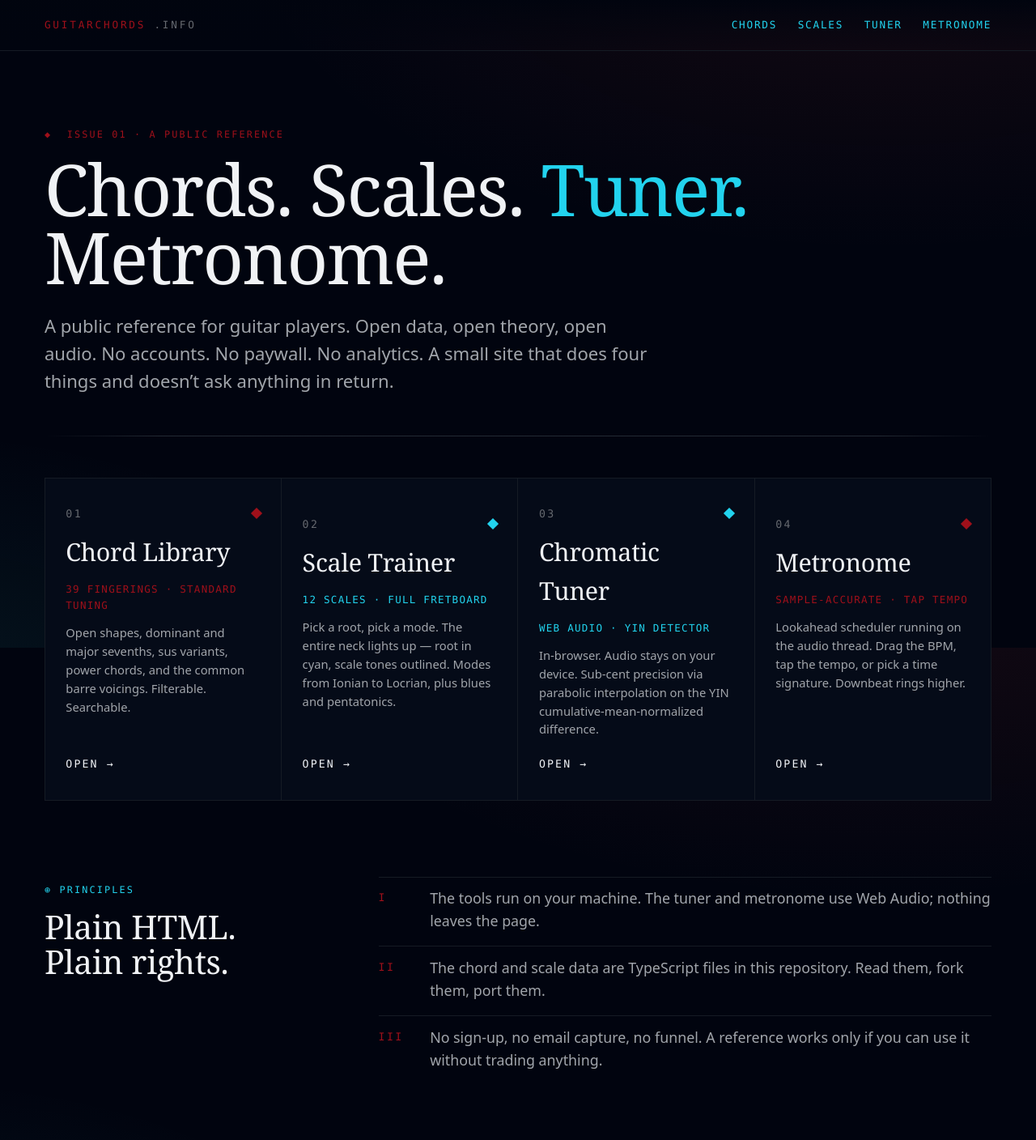
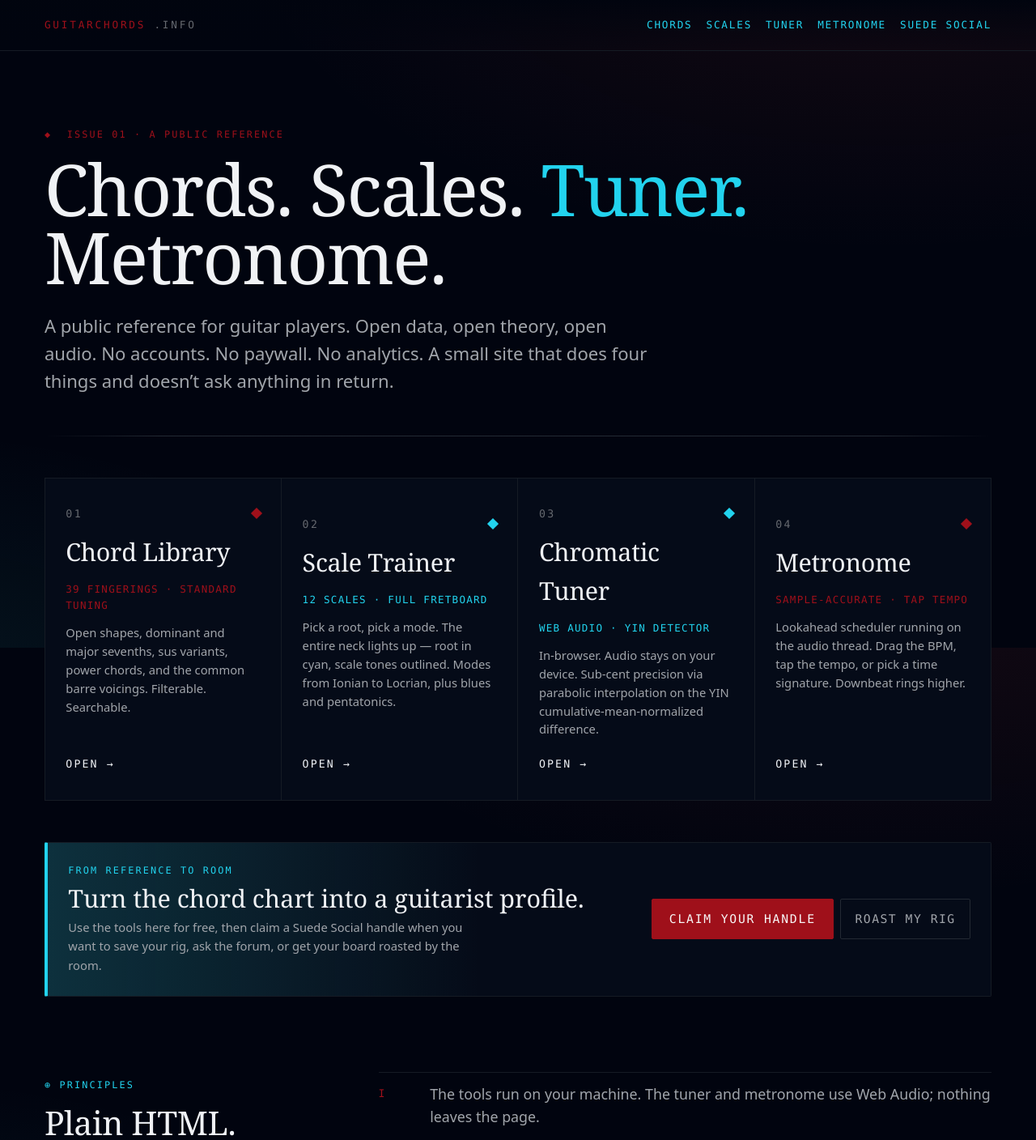
Before and after one commit to Suede-AI/guitar-chords, a Next.js app: page / in a window 1280 px wide. Shown: the top 1408 px of the page at 81% size. Built offline with nearby package versions, Linux system fonts and the light colour scheme.

Commit message:
feat: add SuedeSocialBridge — Social claim/roast CTAs across all guitarchords.info surfaces

```diff
--- a/app/chords/ChordLibrary.tsx
+++ b/app/chords/ChordLibrary.tsx
@@ -8,6 +8,7 @@ import {
   type ChordCategory,
 } from "@/lib/chords/fingerings";
 import { ChordDiagram } from "@/components/ChordDiagram";
+import { SuedeSocialBridge, socialAction } from "@/components/SuedeSocialBridge";
 
 export function ChordLibrary() {
   const [query, setQuery] = useState("");
@@ -149,6 +150,15 @@ export function ChordLibrary() {
           ))}
         </ul>
       )}
+
+      <SuedeSocialBridge
+        source="chords"
+        eyebrow="Save the shape"
+        title="Found a grip worth keeping?"
+        body="Claim a Suede Social handle and turn chord shapes, progressions, and tone questions into posts the guitar room can answer."
+        primary={socialAction("/", "Claim your handle", "chords", "claim_handle")}
+        secondary={socialAction("/forum", "Post a chord question", "chords", "forum")}
+      />
     </section>
   );
 }
--- a/app/globals.css
+++ b/app/globals.css
@@ -235,6 +235,55 @@ a.link {
 }
 a.link:hover { color: var(--color-text); }
 
+.social-bridge {
+  display: grid;
+  grid-template-columns: minmax(0, 1fr) auto;
+  gap: var(--space-6);
+  align-items: center;
+  padding: var(--space-6);
+  background:
+    linear-gradient(90deg, var(--color-registry-cyan-soft), transparent 46%),
+    var(--color-ink-raised);
+  border: 1px solid var(--color-rule-muted);
+  border-left: 4px solid var(--color-registry-cyan);
+  border-radius: 2px;
+}
+.social-bridge__copy {
+  display: grid;
+  gap: var(--space-2);
+}
+.social-bridge__copy h2 {
+  margin: 0;
+  color: var(--color-text);
+  font-family: var(--font-display);
+  font-size: var(--text-xl);
+  line-height: 1.05;
+  letter-spacing: 0;
+}
+.social-bridge__copy p {
+  max-width: 62ch;
+  margin: 0;
+  color: var(--color-text-muted);
+  font-size: var(--text-sm);
+  line-height: 1.6;
+}
+.social-bridge__actions {
+  display: flex;
+  flex-wrap: wrap;
+  justify-content: flex-end;
+  gap: var(--space-2);
+}
+
+@media (max-width: 760px) {
+  .social-bridge {
+    grid-template-columns: minmax(0, 1fr);
+    align-items: stretch;
+  }
+  .social-bridge__actions {
+    justify-content: flex-start;
+  }
+}
+
 /* Reduced motion — drop transitions everywhere. */
 @media (prefers-reduced-motion: reduce) {
   *,
--- a/app/layout.tsx
+++ b/app/layout.tsx
@@ -72,6 +72,8 @@ export const metadata: Metadata = {
 
 const SUEDE_URL = "https://suedeai.ai";
 const SUEDE_FOUNDER_URL = "https://suedeai.ai/founder";
+const SOCIAL_URL =
+  "https://social.suedeai.ai/?utm_source=guitarchords.info&utm_medium=site_nav&utm_campaign=guitar_tools_to_social&utm_content=global_nav";
 const SIGNAL_CHAIN_URL = "https://guitar.solutions";
 const SUEDE_X_URL = "https://x.com/AISUEDE";
 const FOUNDER_X_URL = "https://x.com/johnnysuede";
@@ -144,7 +146,7 @@ function SiteHeader() {
           "linear-gradient(to bottom, var(--color-ink), transparent)",
       }}
     >
-      <div className="mx-auto max-w-6xl px-6 py-5 flex items-center justify-between">
+      <div className="mx-auto max-w-6xl px-6 py-5 flex flex-wrap items-center justify-between gap-4">
         <Link
           href="/"
           aria-label="guitarchords.info"
@@ -182,7 +184,10 @@ function SiteHeader() {
           aria-label="Primary"
           style={{
             display: "flex",
-            gap: "1.5rem",
+            flexWrap: "wrap",
+            justifyContent: "flex-end",
+            gap: "0.65rem 1rem",
+            minWidth: 0,
             fontFamily: "var(--font-mono)",
             fontSize: "0.75rem",
             letterSpacing: "0.14em",
@@ -202,6 +207,9 @@ function SiteHeader() {
           <Link href="/metronome" className="link" style={{ textDecoration: "none" }}>
             Metronome
           </Link>
+          <a href={SOCIAL_URL} className="link" style={{ textDecoration: "none" }}>
+            Suede Social
+          </a>
         </nav>
       </div>
     </header>
@@ -253,6 +261,9 @@ function SiteFooter() {
             <Link href="/metronome" className="link" style={{ textDecoration: "none" }}>
               Metronome
             </Link>
+            <a href={SOCIAL_URL} className="link" style={{ textDecoration: "none" }}>
+              Join Suede Social
+            </a>
           </nav>
         </div>
 
--- a/app/metronome/Metronome.tsx
+++ b/app/metronome/Metronome.tsx
@@ -2,6 +2,7 @@
 
 import { useMemo } from "react";
 import { useMetronome, makeTapTempo } from "@/lib/audio/use-metronome";
+import { SuedeSocialBridge, socialAction } from "@/components/SuedeSocialBridge";
 
 const MIN_BPM = 30;
 const MAX_BPM = 280;
@@ -165,6 +166,15 @@ export function Metronome() {
           />
         </div>
       </div>
+
+      <SuedeSocialBridge
+        source="metronome"
+        eyebrow="Practice leaves a trace"
+        title="Turn the click into a session note."
+        body="Use the metronome here, then claim a Suede Social profile when you want to log what you are practicing and ask the room how to make it feel better."
+        primary={socialAction("/", "Claim your handle", "metronome", "claim_handle")}
+        secondary={socialAction("/forum", "Ask the forum", "metronome", "forum")}
+      />
     </section>
   );
 }
--- a/app/page.tsx
+++ b/app/page.tsx
@@ -2,6 +2,7 @@ import type { Metadata } from "next";
 import Link from "next/link";
 import { FINGERINGS } from "@/lib/chords/fingerings";
 import { SCALES } from "@/lib/music/scales";
+import { SuedeSocialBridge, socialAction } from "@/components/SuedeSocialBridge";
 
 export const metadata: Metadata = {
   title: "Guitar Chords — Free Chord Library, Scales & Tuner",
@@ -150,6 +151,21 @@ export default function HomePage() {
             <ToolTile key={t.href} tool={t} index={idx} />
           ))}
         </div>
+      </section>
+
+      <section
+        className="mx-auto max-w-6xl px-6"
+        style={{ paddingTop: "var(--space-12)" }}
+        aria-label="Join Suede Social"
+      >
+        <SuedeSocialBridge
+          source="home"
+          eyebrow="From reference to room"
+          title="Turn the chord chart into a guitarist profile."
+          body="Use the tools here for free, then claim a Suede Social handle when you want to save your rig, ask the forum, or get your board roasted by the room."
+          primary={socialAction("/", "Claim your handle", "home", "claim_handle")}
+          secondary={socialAction("/roast", "Roast my rig", "home", "roast")}
+        />
       </section>
 
       {/* MANIFESTO ROW */}
--- a/app/scales/ScaleTrainer.tsx
+++ b/app/scales/ScaleTrainer.tsx
@@ -10,6 +10,7 @@ import {
   type Note,
 } from "@/lib/music/scales";
 import { Fretboard } from "@/components/Fretboard";
+import { SuedeSocialBridge, socialAction } from "@/components/SuedeSocialBridge";
 
 export function ScaleTrainer() {
   const [root, setRoot] = useState<Note>("A");
@@ -210,6 +211,15 @@ export function ScaleTrainer() {
           Root in solid cyan · scale tones outlined.
         </p>
       </div>
+
+      <SuedeSocialBridge
+        source="scales"
+        eyebrow="Ask the room"
+        title={`Working in ${root} ${scale.name}?`}
+        body="Bring the key, the scale, and the sound you are chasing into Suede Social. The forum is built for guitarists who talk in rigs, tunings, and real playing problems."
+        primary={socialAction("/forum", "Ask a scale question", "scales", "forum")}
+        secondary={socialAction("/", "Claim your handle", "scales", "claim_handle")}
+      />
     </section>
   );
 }
--- a/app/tuner/Tuner.tsx
+++ b/app/tuner/Tuner.tsx
@@ -2,6 +2,7 @@
 
 import { useTuner } from "@/lib/audio/use-tuner";
 import { STANDARD_TUNING } from "@/lib/audio/note";
+import { SuedeSocialBridge, socialAction } from "@/components/SuedeSocialBridge";
 
 const IN_TUNE_CENTS = 5;
 const RIGHTS_RED = "#9f101a";
@@ -143,6 +144,15 @@ export function Tuner() {
           ))}
         </ul>
       </footer>
+
+      <SuedeSocialBridge
+        source="tuner"
+        eyebrow="After tuning"
+        title="Put the guitar behind the note on your profile."
+        body="Suede Social profiles are built around real rigs: guitar, pedals, amp, tuning, and the choices that make the sound yours."
+        primary={socialAction("/", "Start my rig", "tuner", "start_rig")}
+        secondary={socialAction("/roast", "Roast my rig", "tuner", "roast")}
+      />
     </section>
   );
 }
--- a/app/twitter-image.tsx
+++ b/app/twitter-image.tsx
@@ -1 +1,8 @@
-export { runtime, alt, size, contentType, default } from "./opengraph-image";
+import OgImage from "./opengraph-image";
+
+export const runtime = "edge";
+export const alt = "guitarchords.info — free chord library, scale trainer, tuner, and metronome";
+export const size = { width: 1200, height: 630 };
+export const contentType = "image/png";
+
+export default OgImage;
--- /dev/null
+++ b/components/SuedeSocialBridge.tsx
@@ -0,0 +1,58 @@
+type SocialAction = {
+  label: string;
+  href: string;
+};
+
+type SuedeSocialBridgeProps = {
+  source: string;
+  eyebrow?: string;
+  title: string;
+  body: string;
+  primary?: SocialAction;
+  secondary?: SocialAction;
+};
+
+const SOCIAL_BASE = "https://social.suedeai.ai";
+
+function socialUrl(path: string, source: string, content: string) {
+  const url = new URL(path, SOCIAL_BASE);
+  url.searchParams.set("utm_source", "guitarchords.info");
+  url.searchParams.set("utm_medium", "tool_cta");
+  url.searchParams.set("utm_campaign", "guitar_tools_to_social");
+  url.searchParams.set("utm_content", `${source}_${content}`);
+  return url.toString();
+}
+
+export function socialAction(path: string, label: string, source: string, content: string): SocialAction {
+  return {
+    label,
+    href: socialUrl(path, source, content),
+  };
+}
+
+export function SuedeSocialBridge({
+  source,
+  eyebrow = "Suede Social",
+  title,
+  body,
+  primary = socialAction("/", "Claim your handle", source, "claim_handle"),
+  secondary = socialAction("/forum", "Ask the room", source, "forum"),
+}: SuedeSocialBridgeProps) {
+  return (
+    <aside className="social-bridge" aria-label={eyebrow}>
+      <div className="social-bridge__copy">
+        <span className="eyebrow eyebrow--cyan">{eyebrow}</span>
+        <h2>{title}</h2>
+        <p>{body}</p>
+      </div>
+      <div className="social-bridge__actions">
+        <a href={primary.href} className="btn-primary">
+          {primary.label}
+        </a>
+        <a href={secondary.href} className="btn-ghost">
+          {secondary.label}
+        </a>
+      </div>
+    </aside>
+  );
+}
```
